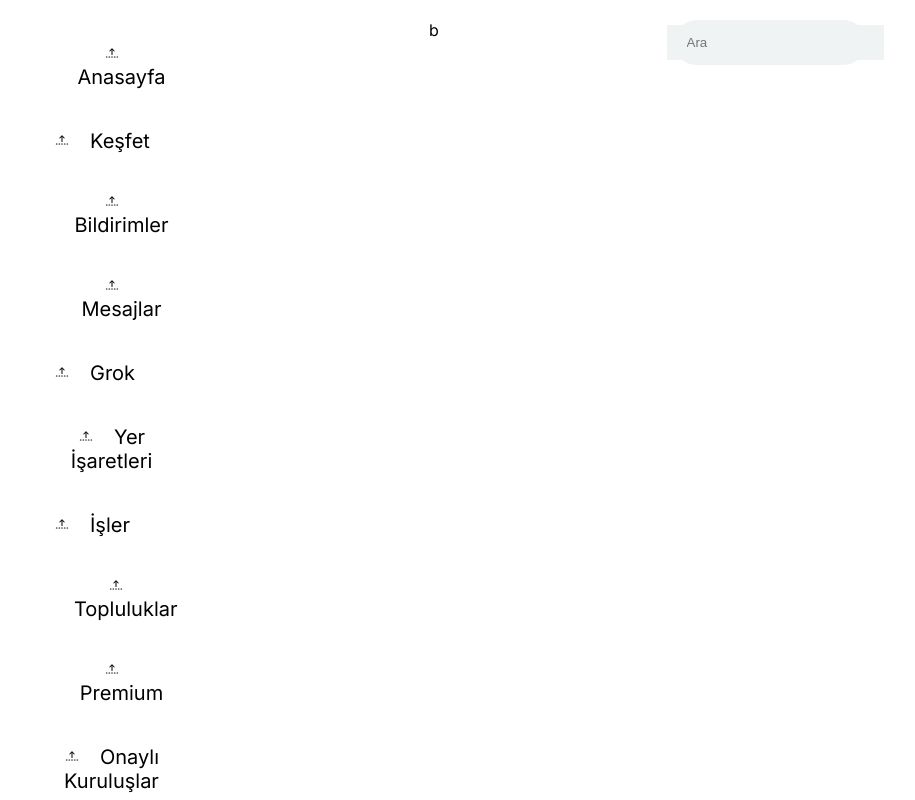
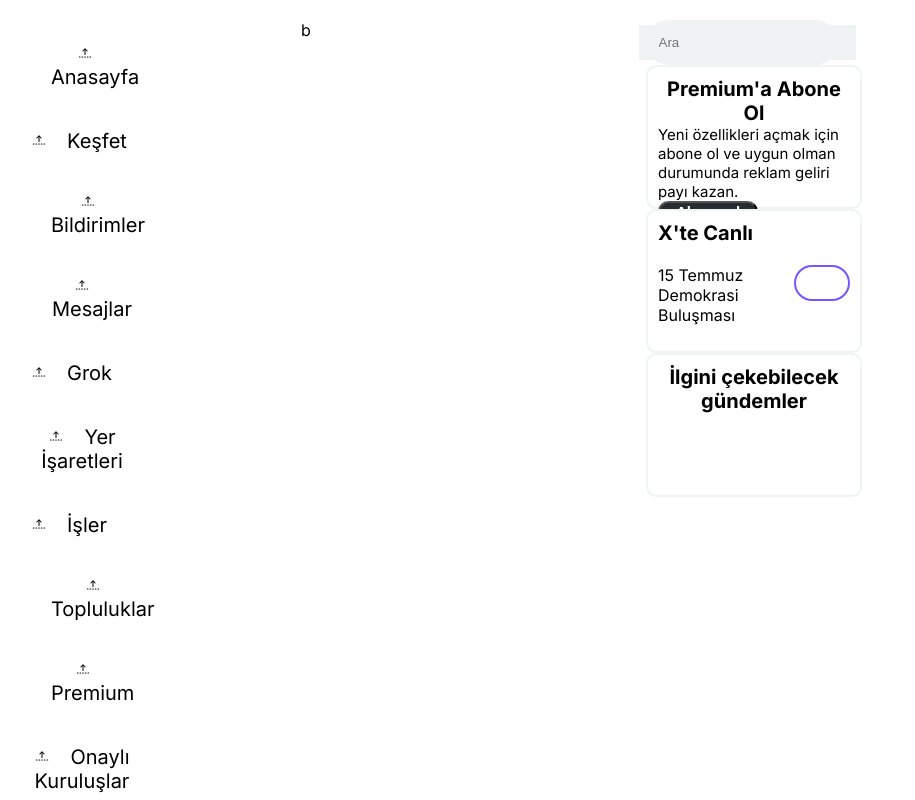
Before and after one commit to Yasinramazan/DavetApplication, a Next.js app: page / in a window 1280 px wide. Shown: the whole page, without its empty margins (206-1121 px from the left). Built offline with nearby package versions, Linux system fonts and the light colour scheme.

Commit message:
right side bar cards

```diff
--- /dev/null
+++ b/Components/discovercard/discovercard.module.css
@@ -0,0 +1,18 @@
+
+
+.outerdiv{
+    display: flex;
+    flex-direction: column;
+    align-items: flex-start;
+    border-radius: 10px;
+    padding: 10px;
+    border: 2px solid;
+    border-color: #EFF3F4;
+    background-color: #fff;
+    transition: transform 0.3s ease;
+    height: 144px;
+}
+
+.h2{
+    font-size: 20px;
+}
--- /dev/null
+++ b/Components/discovercard/discovercard.tsx
@@ -0,0 +1,9 @@
+import styles from "../discovercard/discovercard.module.css"
+
+export default function DiscoverCard(){
+    return(
+        <div className={styles.outerdiv}>
+            <h2 className={styles.h2}>İlgini çekebilecek gündemler</h2>
+        </div>
+    );
+}
--- a/Components/headerbutton/headerbuttonstyle.module.css
+++ b/Components/headerbutton/headerbuttonstyle.module.css
@@ -11,7 +11,7 @@
     align-items: center;
     padding: 15px;
     margin:10px;
-    justify-content:left;
+    justify-content:space-between;
     border-radius: 20% / 100%; /* Elips şeklinde köşeler */
     }
 .div:hover{
--- /dev/null
+++ b/Components/liveonXcard/liveonXcard.module.css
@@ -0,0 +1,38 @@
+.div {
+
+    display: flex;
+    flex-direction: column;
+    align-items: flex-start;
+    border-radius: 10px;
+    padding: 10px;
+    border: 2px solid;
+    border-color: #EFF3F4;
+    background-color: #fff;
+    transition: transform 0.3s ease;
+    height: 144px;
+
+}
+
+.h2 {
+
+    font-size: 20px;
+}
+
+.indiv {
+    display: flex;
+    margin-top: 20px;
+    justify-content: flex-start;
+
+}
+
+.buttonDiv {
+    border: 2px solid;
+    height: 36px;
+    width: 100px;
+    border-radius: 20px;
+    border-color: #7856FF;
+}
+
+.span{
+    text-align: left;
+}
--- /dev/null
+++ b/Components/liveonXcard/liveonXcard.tsx
@@ -0,0 +1,13 @@
+import styles from "../liveonXcard/liveonXcard.module.css"
+
+export default function LiveonXCard(){
+    return(
+        <div className={styles.div}>
+            <h2 className={styles.h2}>X'te Canlı</h2>
+            <div className={styles.indiv}>
+                <p className={styles.span}>15 Temmuz Demokrasi Buluşması</p>
+                <div className={styles.buttonDiv}></div>
+            </div>
+        </div>
+    );
+}
--- /dev/null
+++ b/Components/premiumcard/premiumcard.module.css
@@ -0,0 +1,38 @@
+
+
+.div{
+
+    display: flex;
+    flex-direction: column;
+    align-items: flex-start;
+    border-radius: 10px;
+    padding: 10px;
+    border: 2px solid;
+    border-color: #EFF3F4;
+    background-color: #fff;
+    transition: transform 0.3s ease;
+    height: 144px;
+    justify-content: space-between;
+}
+
+.h2{
+    font-size: 20px;
+}
+
+.p{
+    font-size: 15px;
+    text-align: left;
+}
+
+.button{
+    display: flex;
+    height: 36px;
+    width: 100px;
+    font-size: 15px;
+    background-color: #272C30;
+    color: #fff;
+    border-radius: 30px;
+    font-weight: bold;
+    align-items: center;
+    justify-content: center;
+}
--- /dev/null
+++ b/Components/premiumcard/premiumcard.tsx
@@ -0,0 +1,11 @@
+import styles from "../premiumcard/premiumcard.module.css"
+
+export default function PremiumCard(){
+    return(
+        <div className={styles.div}>
+            <h2 className={styles.h2}>Premium'a Abone Ol</h2>
+            <p className={styles.p}>Yeni özellikleri açmak için abone ol ve uygun olman durumunda reklam geliri payı kazan.</p>
+            <button className={styles.button}>Abone ol</button>
+        </div>
+    );
+}
--- a/src/app/page.module.css
+++ b/src/app/page.module.css
@@ -1,28 +1,31 @@
 .mainDiv {
   display: grid;
-  grid-template-columns: repeat(12, 1fr);
-  gap: 10px;
+  grid-template-columns: repeat(20, 1fr);
+
   height: 100vh;
 }
 .sidebar {
   height: 100%;
   padding: 20px;
   text-align: center;
-  grid-column: 3 / span 2;
+  grid-column: 4 / span 3;
 }
 
 .flowdiv{
   height: 100%;
   padding: 20px;
   text-align: center;
-  grid-column: 5 / span 4;
+  grid-column: 7 / span 4;
 }
 
 .rightsidebar{
+  display: flex;
+  flex-direction: column;
+
   height: 100%;
   padding: 20px;
   text-align: center;
-  grid-column: 9 / span 2;
+  grid-column: 14 / span 4;
 
 }
 
--- a/src/app/page.tsx
+++ b/src/app/page.tsx
@@ -5,6 +5,9 @@
 import { GoFoldUp } from "react-icons/go";
 import PostButton from "../../Components/postbutton/postbutton"
 import { text } from "stream/consumers";
+import PremiumCard from "../../Components/premiumcard/premiumcard";
+import LiveonXCard from "../../Components/liveonXcard/liveonXcard";
+import DiscoverCard from "../../Components/discovercard/discovercard";
 
 
 export default function Home() {
@@ -30,6 +33,9 @@
       <div className={styles.flowdiv}>b</div>
       <div className={styles.rightsidebar}>
         <SearchBar/>
+        <PremiumCard/>
+        <LiveonXCard/>
+        <DiscoverCard/>
       </div>
     </div>
   );
```
